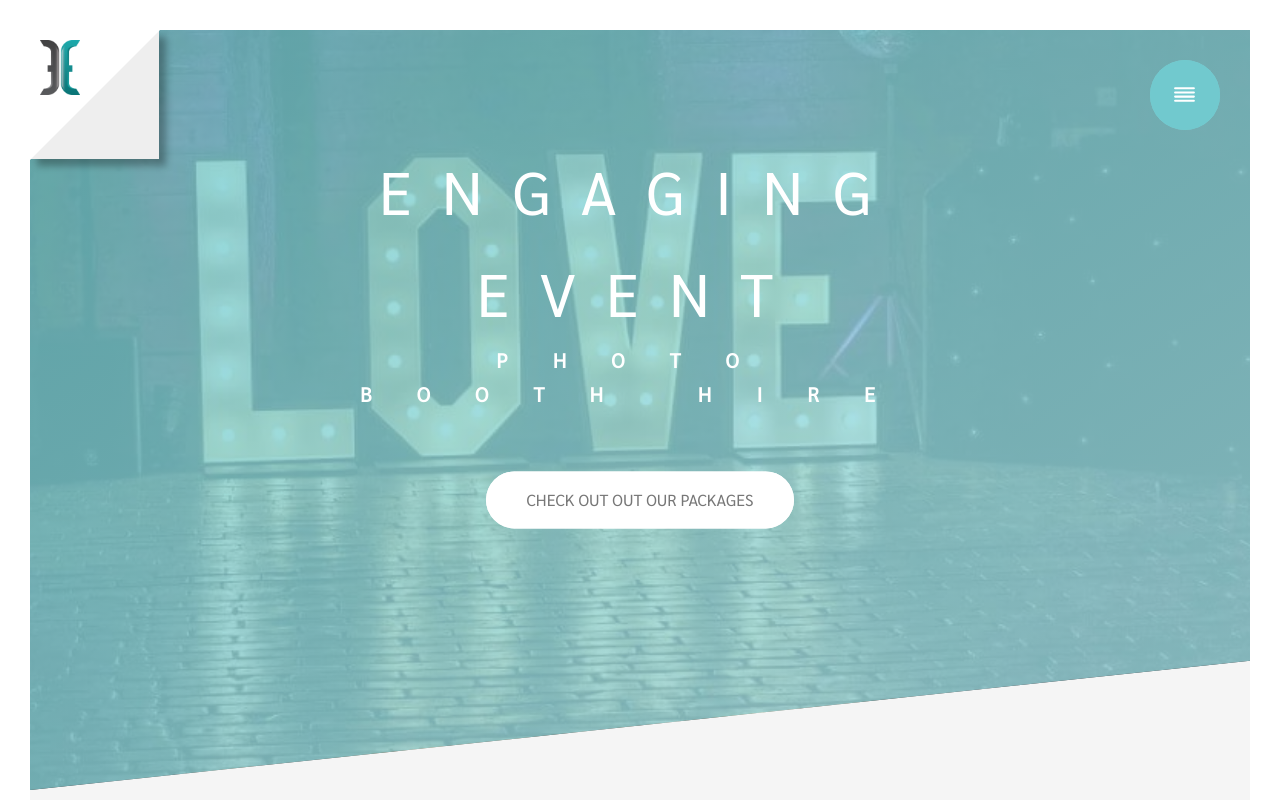
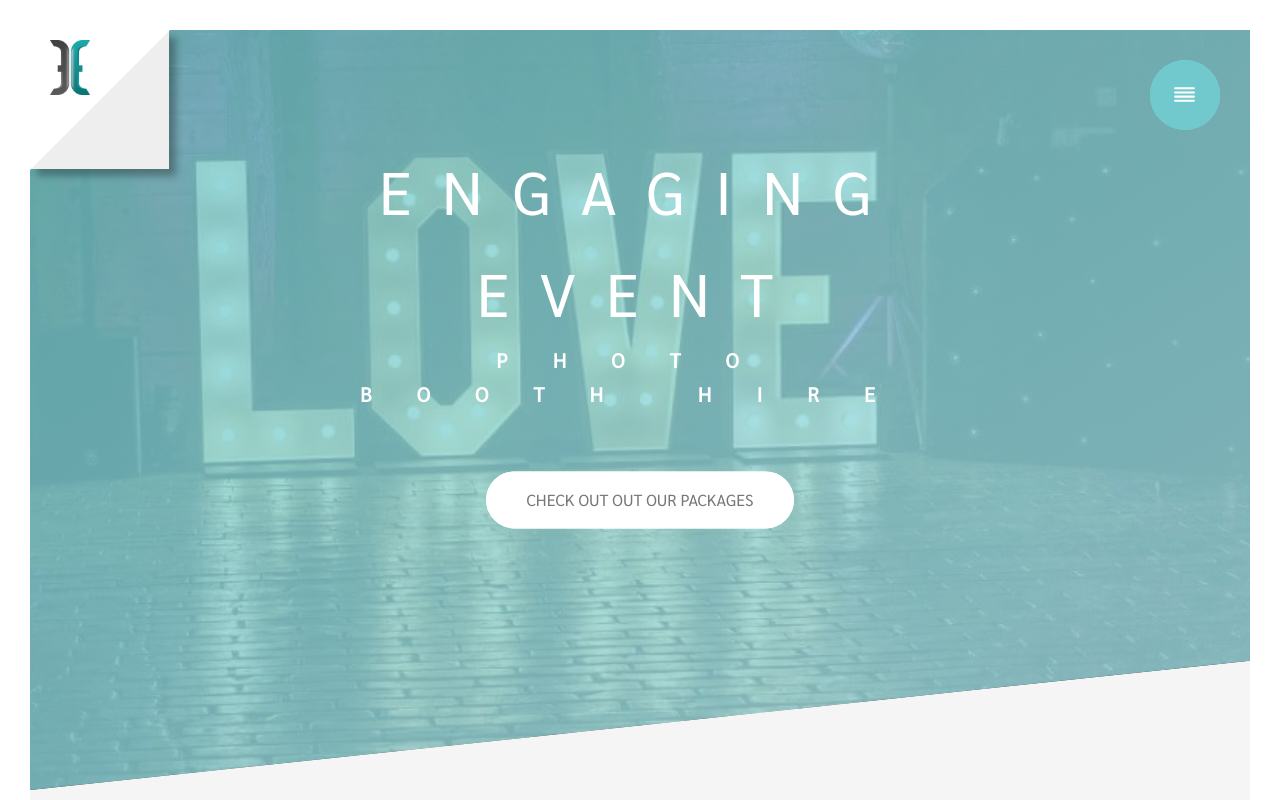
Before and after one commit to heyitsmeharv/engaging-event-website, a React (Create React App) app: page /home in a window 1280 px wide. Shown: the top 800 px of the page. Built offline with nearby package versions, Linux system fonts and the light colour scheme.

Commit message:
positioned better

```diff
--- a/src/components/Header.js
+++ b/src/components/Header.js
@@ -49,8 +49,8 @@ const HeaderContainer = styled.div`
     left: 0%;
     width: 0px;
     height: 0px;
-    border-bottom: 129px solid #eee;
-    border-left: 129px solid #272822; /*Set to background color, not transparent!*/
+    border-bottom: 139px solid #eee;
+    border-left: 139px solid #272822; /*Set to background color, not transparent!*/
     -webkit-box-shadow: 7px 7px 7px rgba(0,0,0,0.3);
     -moz-box-shadow: 7px 7px 7px rgba(0,0,0,0.3);
     box-shadow: 7px 7px 7px rgba(0,0,0,0.3);
@@ -62,8 +62,8 @@ const HeaderContainer = styled.div`
     left: 0%;
     width: 0px;
     height: 0px;
-    border-top: 130px solid ${colour.white};
-    border-right: 130px solid transparent;
+    border-top: 140px solid ${colour.white};
+    border-right: 140px solid transparent;
   }
 `;
 
--- a/src/pages/Home.js
+++ b/src/pages/Home.js
@@ -19,7 +19,7 @@ const HomePageStyle = styled.div`
 const LogoBox = styled.div`
   position: absolute;
   top: 4rem;
-  left: 4rem;
+  left: 5rem;
   z-index: 1;
   /* If you include navbar
   left: 5rem;
```
